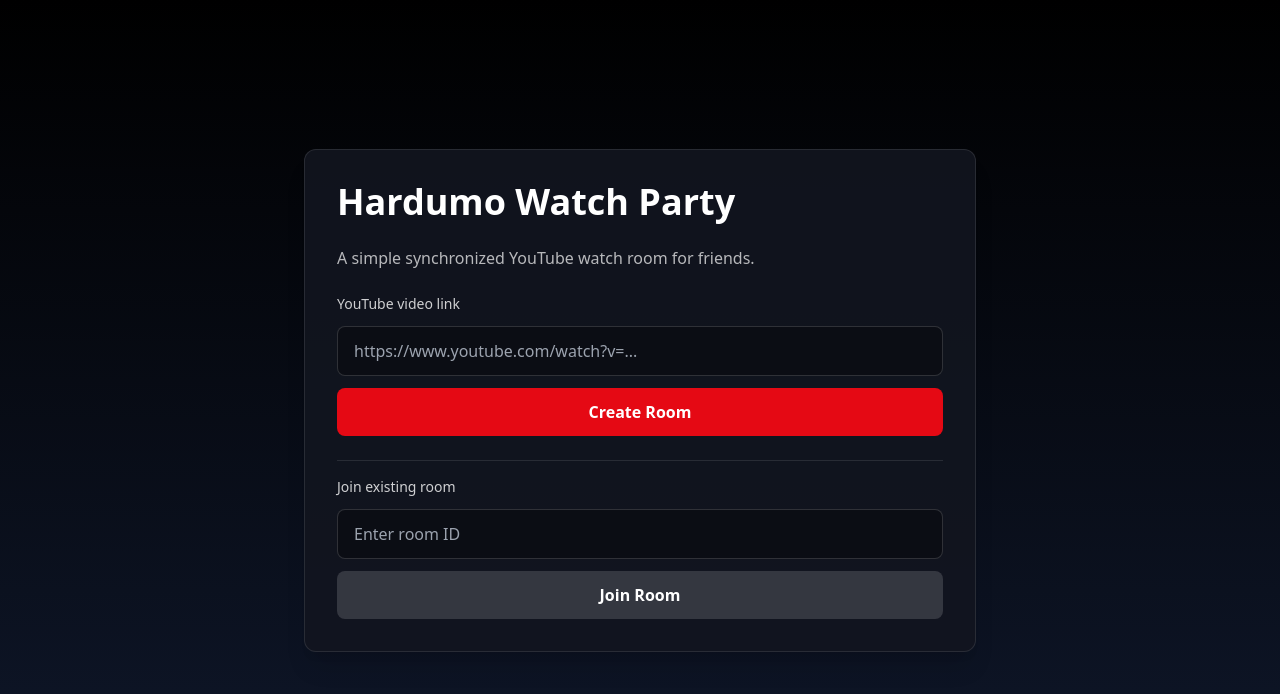
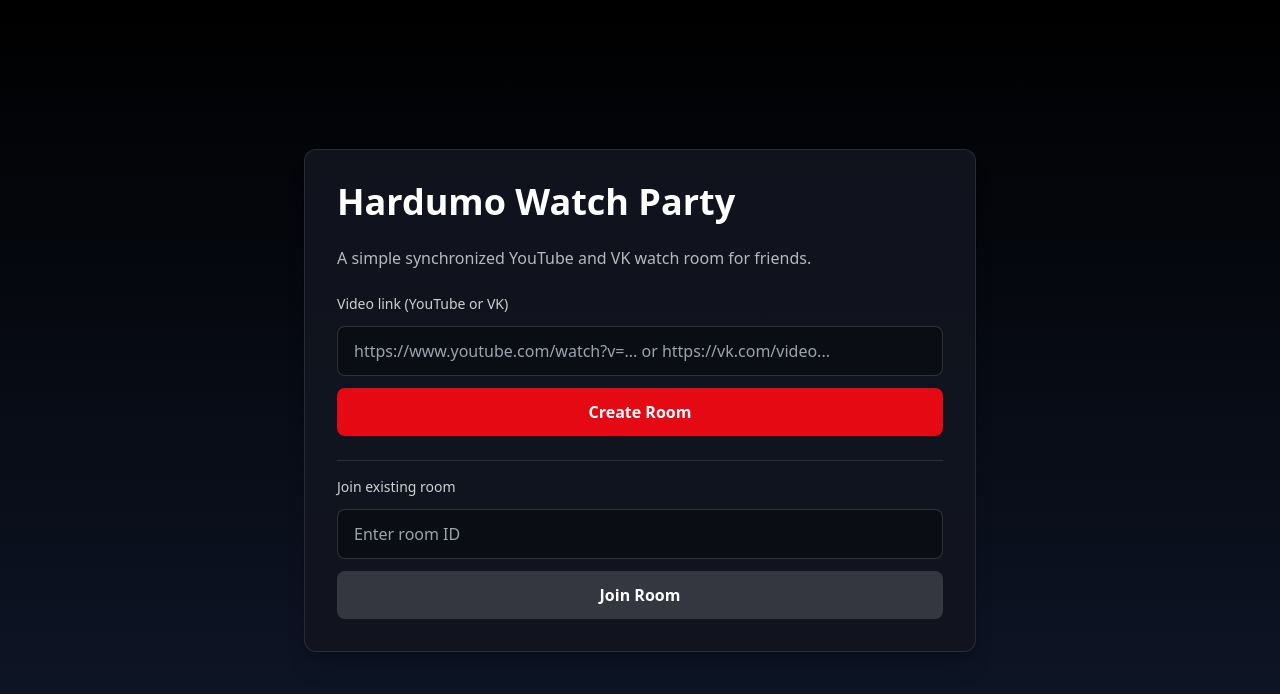
Before and after one commit to gaf25jjj/Hardumo, a Next.js app: page / in a window 1280 px wide. Shown: the top 694 px of the page. Built offline with nearby package versions, Linux system fonts and the light colour scheme.

Commit message:
Add VK Video support

```diff
--- a/app/page.tsx
+++ b/app/page.tsx
@@ -2,37 +2,37 @@
 
 import { useState } from 'react';
 import { useRouter } from 'next/navigation';
-import { extractYouTubeVideoId } from '@/lib/youtube';
+import { parseVideoInput } from '@/lib/video';
 import { generateRoomId } from '@/lib/room';
 
 export default function HomePage() {
-  const [youtubeUrl, setYoutubeUrl] = useState('');
+  const [videoUrl, setVideoUrl] = useState('');
   const [joinRoomId, setJoinRoomId] = useState('');
   const [error, setError] = useState('');
   const router = useRouter();
 
   const createRoom = () => {
-    const videoId = extractYouTubeVideoId(youtubeUrl);
-    if (!videoId) {
-      setError('Please enter a valid YouTube link.');
+    const parsed = parseVideoInput(videoUrl);
+    if (!parsed) {
+      setError('Please enter a valid YouTube or VK video link.');
       return;
     }
     const roomId = generateRoomId();
-    router.push(`/room/${roomId}?videoId=${videoId}`);
+    router.push(`/room/${roomId}?video=${encodeURIComponent(parsed.watchUrl)}`);
   };
 
   return (
     <main className="min-h-screen flex items-center justify-center bg-gradient-to-b from-black to-slate-900 px-6">
       <div className="panel w-full max-w-2xl p-8 space-y-6">
         <h1 className="text-4xl font-bold">Hardumo Watch Party</h1>
-        <p className="text-white/70">A simple synchronized YouTube watch room for friends.</p>
+        <p className="text-white/70">A simple synchronized YouTube and VK watch room for friends.</p>
 
         <div className="space-y-3">
-          <label className="block text-sm text-white/80">YouTube video link</label>
+          <label className="block text-sm text-white/80">Video link (YouTube or VK)</label>
           <input
-            value={youtubeUrl}
-            onChange={(e) => setYoutubeUrl(e.target.value)}
-            placeholder="https://www.youtube.com/watch?v=..."
+            value={videoUrl}
+            onChange={(e) => setVideoUrl(e.target.value)}
+            placeholder="https://www.youtube.com/watch?v=... or https://vk.com/video..."
             className="w-full rounded-lg bg-black/30 border border-white/15 px-4 py-3 outline-none focus:border-accent"
           />
           <button onClick={createRoom} className="w-full rounded-lg bg-accent py-3 font-semibold hover:opacity-90">
--- a/app/room/[roomId]/page.tsx
+++ b/app/room/[roomId]/page.tsx
@@ -4,10 +4,9 @@
 import { useParams, useSearchParams } from 'next/navigation';
 import ReactPlayer from 'react-player/youtube';
 import { io, Socket } from 'socket.io-client';
-import { toYouTubeUrl } from '@/lib/youtube';
+import { parseVideoInput } from '@/lib/video';
 
 type ChatMessage = { id: string; user: string; text: string; ts: number; system?: boolean };
-
 type PresenceUser = { id: string; name: string };
 
 const SERVER_URL = process.env.NEXT_PUBLIC_SOCKET_URL ?? 'http://localhost:4000';
@@ -19,25 +18,28 @@
 
   const [name, setName] = useState('');
   const [joined, setJoined] = useState(false);
-  const [videoId, setVideoId] = useState(search.get('videoId') ?? '');
+  const [videoInput, setVideoInput] = useState(search.get('video') ?? '');
   const [chatInput, setChatInput] = useState('');
   const [messages, setMessages] = useState<ChatMessage[]>([]);
   const [users, setUsers] = useState<PresenceUser[]>([]);
+  const [error, setError] = useState('');
+  const [vkTime, setVkTime] = useState(0);
+  const [vkPlaying, setVkPlaying] = useState(false);
   const playerRef = useRef<ReactPlayer>(null);
   const socketRef = useRef<Socket | null>(null);
   const isRemoteSync = useRef(false);
 
-  const videoUrl = useMemo(() => (videoId ? toYouTubeUrl(videoId) : ''), [videoId]);
+  const video = useMemo(() => parseVideoInput(videoInput), [videoInput]);
 
   useEffect(() => {
     if (!joined) return;
     const socket = io(SERVER_URL);
     socketRef.current = socket;
 
-    socket.emit('room:join', { roomId, name, videoId });
+    socket.emit('room:join', { roomId, name, videoUrl: videoInput });
 
-    socket.on('room:state', ({ videoId, users, messages }) => {
-      setVideoId(videoId);
+    socket.on('room:state', ({ videoUrl, users, messages }) => {
+      if (videoUrl) setVideoInput(videoUrl);
       setUsers(users);
       setMessages(messages);
     });
@@ -45,34 +47,44 @@
     socket.on('presence:update', (users) => setUsers(users));
     socket.on('chat:new', (msg) => setMessages((prev) => [...prev, msg]));
 
-    socket.on('video:play', ({ time, videoId }) => {
+    socket.on('video:play', ({ time, videoUrl }) => {
       isRemoteSync.current = true;
-      if (videoId) setVideoId(videoId);
-      playerRef.current?.seekTo(time, 'seconds');
+      if (videoUrl) setVideoInput(videoUrl);
+      syncToTime(time, true);
     });
 
-    socket.on('video:pause', ({ time }) => {
+    socket.on('video:pause', ({ time, videoUrl }) => {
       isRemoteSync.current = true;
-      playerRef.current?.seekTo(time, 'seconds');
+      if (videoUrl) setVideoInput(videoUrl);
+      syncToTime(time, false);
     });
 
     socket.on('video:seek', ({ time }) => {
       isRemoteSync.current = true;
-      playerRef.current?.seekTo(time, 'seconds');
+      syncToTime(time, vkPlaying);
     });
 
     return () => {
       socket.disconnect();
     };
-  }, [joined, name, roomId, videoId]);
+  }, [joined, name, roomId, videoInput, vkPlaying]);
+
+  const syncToTime = (seconds: number, shouldPlay: boolean) => {
+    if (video?.source === 'youtube') {
+      playerRef.current?.seekTo(seconds, 'seconds');
+      return;
+    }
+    // VK iframe has no direct JS API in this app, so we keep a synced timeline state.
+    setVkTime(seconds);
+    setVkPlaying(shouldPlay);
+  };
 
   const emitSync = (event: 'video:play' | 'video:pause', seconds: number) => {
     if (isRemoteSync.current) {
-      // Prevent host/client event ping-pong loops after a remote state update.
       isRemoteSync.current = false;
       return;
     }
-    socketRef.current?.emit(event, { roomId, time: seconds, videoId });
+    socketRef.current?.emit(event, { roomId, time: seconds, videoUrl: videoInput });
   };
 
   const sendChat = () => {
@@ -83,6 +95,23 @@
 
   const copyInvite = async () => {
     await navigator.clipboard.writeText(window.location.href);
+  };
+
+  const vkEmbedUrl = useMemo(() => {
+    if (!video || video.source !== 'vk') return '';
+    const u = new URL(video.embedUrl);
+    if (vkTime > 0) u.searchParams.set('t', String(Math.floor(vkTime)));
+    u.searchParams.set('autoplay', vkPlaying ? '1' : '0');
+    return u.toString();
+  }, [video, vkTime, vkPlaying]);
+
+  const handleVkSeek = (seconds: number) => {
+    setVkTime(seconds);
+    if (isRemoteSync.current) {
+      isRemoteSync.current = false;
+      return;
+    }
+    socketRef.current?.emit('video:seek', { roomId, time: seconds });
   };
 
   if (!joined) {
@@ -105,22 +134,48 @@
             <p className="text-sm">Room: <span className="font-bold">{roomId}</span></p>
             <button onClick={copyInvite} className="rounded bg-white/10 px-3 py-1 text-sm hover:bg-white/20">Copy Invite Link</button>
           </div>
+          <p className="text-xs text-white/70">Source: <span className="uppercase font-semibold">{video?.source ?? 'none'}</span></p>
           <div className="aspect-video overflow-hidden rounded-lg bg-black">
-            {videoUrl ? (
+            {video?.source === 'youtube' ? (
               <ReactPlayer
                 ref={playerRef}
-                url={videoUrl}
+                url={video.embedUrl}
                 controls
                 width="100%"
                 height="100%"
+                onError={() => setError('Could not load this YouTube video.')}
                 onPlay={() => emitSync('video:play', playerRef.current?.getCurrentTime() ?? 0)}
                 onPause={() => emitSync('video:pause', playerRef.current?.getCurrentTime() ?? 0)}
                 onSeek={(seconds) => socketRef.current?.emit('video:seek', { roomId, time: seconds })}
+              />
+            ) : video?.source === 'vk' ? (
+              <iframe
+                key={vkEmbedUrl}
+                src={vkEmbedUrl}
+                className="w-full h-full border-0"
+                allow="autoplay; encrypted-media; picture-in-picture; fullscreen"
+                allowFullScreen
+                onError={() => setError('Could not load this VK video. Try a public vk.com/video_ext.php link.')}
+                title="VK Video"
               />
             ) : (
               <div className="h-full flex items-center justify-center text-white/60">No video set yet.</div>
             )}
           </div>
+
+          {video?.source === 'vk' ? (
+            <div className="rounded bg-black/30 p-3 space-y-2">
+              <p className="text-xs text-white/70">VK Sync Controls</p>
+              <div className="flex gap-2">
+                <button className="rounded bg-accent px-3 py-1 text-sm" onClick={() => { setVkPlaying(true); emitSync('video:play', vkTime); }}>Play</button>
+                <button className="rounded bg-white/20 px-3 py-1 text-sm" onClick={() => { setVkPlaying(false); emitSync('video:pause', vkTime); }}>Pause</button>
+              </div>
+              <input type="range" min={0} max={60 * 60 * 3} value={vkTime} onChange={(e) => handleVkSeek(Number(e.target.value))} className="w-full" />
+              <p className="text-xs text-white/60">Synced position: {Math.floor(vkTime)}s</p>
+            </div>
+          ) : null}
+
+          {error ? <p className="text-sm text-red-400">{error}</p> : null}
           <p className="text-xs text-white/60">Connected users: {users.length}</p>
         </section>
 
--- /dev/null
+++ b/lib/video.ts
@@ -0,0 +1,84 @@
+export type VideoSource = 'youtube' | 'vk';
+
+export type ParsedVideo = {
+  source: VideoSource;
+  videoId: string;
+  watchUrl: string;
+  embedUrl: string;
+};
+
+const VK_EMBED_BASE = 'https://vk.com/video_ext.php';
+
+export function parseVideoInput(input: string): ParsedVideo | null {
+  const trimmed = input.trim();
+  if (!trimmed) return null;
+
+  const youtube = parseYouTube(trimmed);
+  if (youtube) return youtube;
+
+  const vk = parseVk(trimmed);
+  if (vk) return vk;
+
+  return null;
+}
+
+function parseYouTube(input: string): ParsedVideo | null {
+  try {
+    const url = new URL(input);
+    let videoId: string | null = null;
+
+    if (url.hostname.includes('youtu.be')) {
+      videoId = url.pathname.split('/').filter(Boolean)[0] ?? null;
+    } else if (url.hostname.includes('youtube.com')) {
+      videoId = url.searchParams.get('v');
+      if (!videoId) {
+        const parts = url.pathname.split('/').filter(Boolean);
+        if (parts[0] === 'embed' && parts[1]) videoId = parts[1];
+        if (parts[0] === 'shorts' && parts[1]) videoId = parts[1];
+      }
+    }
+
+    if (!videoId) return null;
+
+    return {
+      source: 'youtube',
+      videoId,
+      watchUrl: `https://www.youtube.com/watch?v=${videoId}`,
+      embedUrl: `https://www.youtube.com/watch?v=${videoId}`
+    };
+  } catch {
+    return null;
+  }
+}
+
+function parseVk(input: string): ParsedVideo | null {
+  try {
+    const url = new URL(input);
+    const host = url.hostname.replace(/^www\./, '');
+    if (!['vk.com', 'vkvideo.ru'].includes(host)) return null;
+
+    if (url.pathname.includes('video_ext.php')) {
+      const oid = url.searchParams.get('oid');
+      const id = url.searchParams.get('id');
+      const hash = url.searchParams.get('hash');
+      if (!oid || !id || !hash) return null;
+      const embedUrl = `${VK_EMBED_BASE}?oid=${encodeURIComponent(oid)}&id=${encodeURIComponent(id)}&hash=${encodeURIComponent(hash)}`;
+      return { source: 'vk', videoId: `${oid}_${id}`, watchUrl: input, embedUrl };
+    }
+
+    const normalized = `${url.pathname}${url.search}`;
+    const match = normalized.match(/video(-?\d+)_([\d]+)/);
+    if (!match) return null;
+
+    const oid = match[1];
+    const id = match[2];
+    const hash = url.searchParams.get('hash') ?? '';
+    const embedUrl = hash
+      ? `${VK_EMBED_BASE}?oid=${encodeURIComponent(oid)}&id=${encodeURIComponent(id)}&hash=${encodeURIComponent(hash)}`
+      : `${VK_EMBED_BASE}?oid=${encodeURIComponent(oid)}&id=${encodeURIComponent(id)}`;
+
+    return { source: 'vk', videoId: `${oid}_${id}`, watchUrl: input, embedUrl };
+  } catch {
+    return null;
+  }
+}
```
Also changed, not shown: 1 other file (tests, documents, lock files or other folders).
